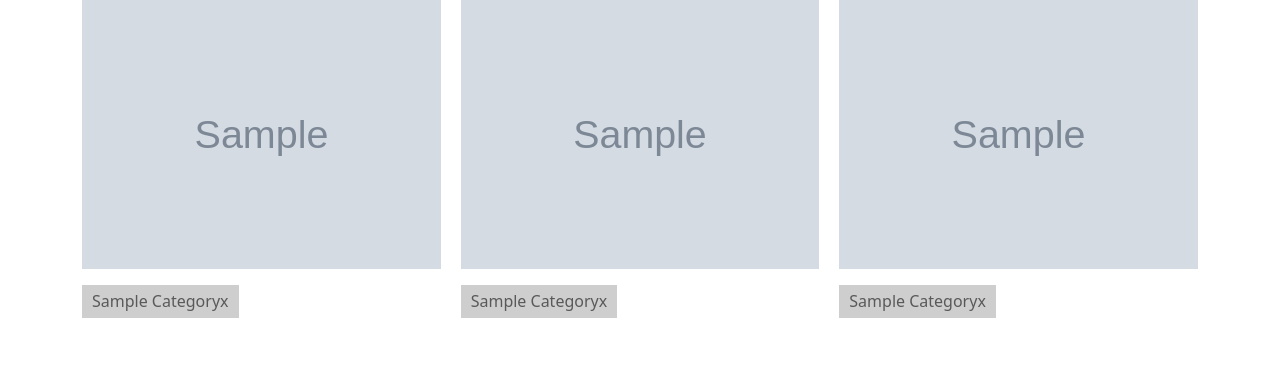
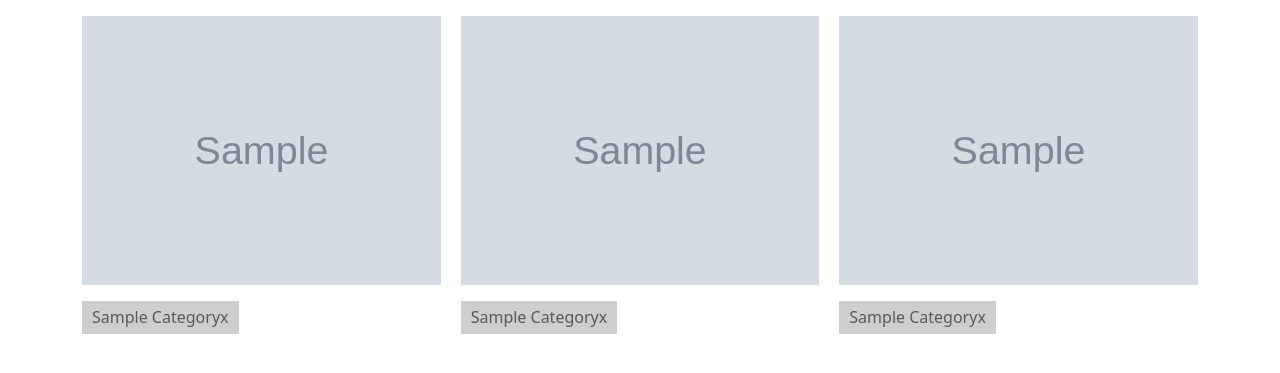
Before and after one commit to Lyonsmasawa/Gallery-X, a Django app: template photos/templates/photos/gallery.html in a window 1280 px wide. Shown: the part 56-429 px from the top of the page. Run offline with Django 3.2, Linux system fonts and the light colour scheme; the template is opened without the code that fills it: most values are stand-ins (such as "Sample title", 1, 10 or a date in 2020); grey boxes marked "Sample" are stand-in pictures; some libraries are stand-ins or nearby versions.

Commit message:
style view

```diff
--- a/photos/templates/photos/gallery.html
+++ b/photos/templates/photos/gallery.html
@@ -27,7 +27,7 @@
             <div class="rowOne">
                 {% for image in rowOne %}
                 <a href="{% url 'image' image.id %}">
-                    <img src="{{image.image.url}}" class="img-style img-fluid" alt="...">
+                    <img src="{{image.image.url}}" class="img-style img-fluid mt-3" alt="...">
                 </a>
                 <h6 class="text-center h6class my-3">{{image.image_category.categoryx}}</h6>
                 {% empty %}
@@ -37,7 +37,7 @@
             <div class="rowTwo">
                 {% for image in rowTwo %}
                 <a href="{% url 'image' image.id %}">
-                    <img src="{{image.image.url}}" class="img-style img-fluid" alt="...">
+                    <img src="{{image.image.url}}" class="img-style img-fluid mt-3" alt="...">
                 </a>
                 <h6 class="text-center h6class my-3">{{image.image_category.categoryx}}</h6>
                 {% empty %}
@@ -47,7 +47,7 @@
             <div class="rowThree">
                 {% for image in rowThree %}
                 <a href="{% url 'image' image.id %}">
-                    <img src="{{image.image.url}}" class="img-style img-fluid" alt="...">
+                    <img src="{{image.image.url}}" class="img-style img-fluid mt-3" alt="...">
                 </a>
                 <h6 class="text-center h6class my-3">{{image.image_category.categoryx}}</h6>
                 {% empty %}
```
